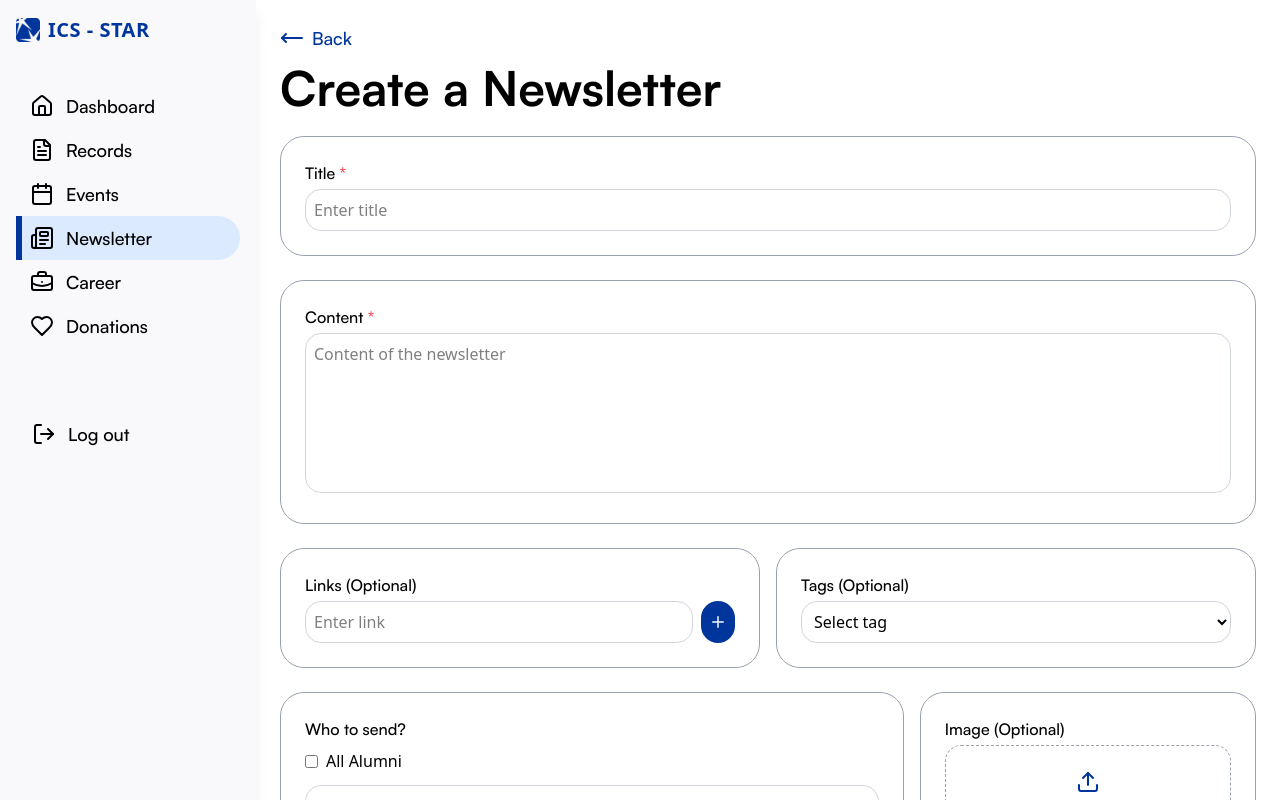
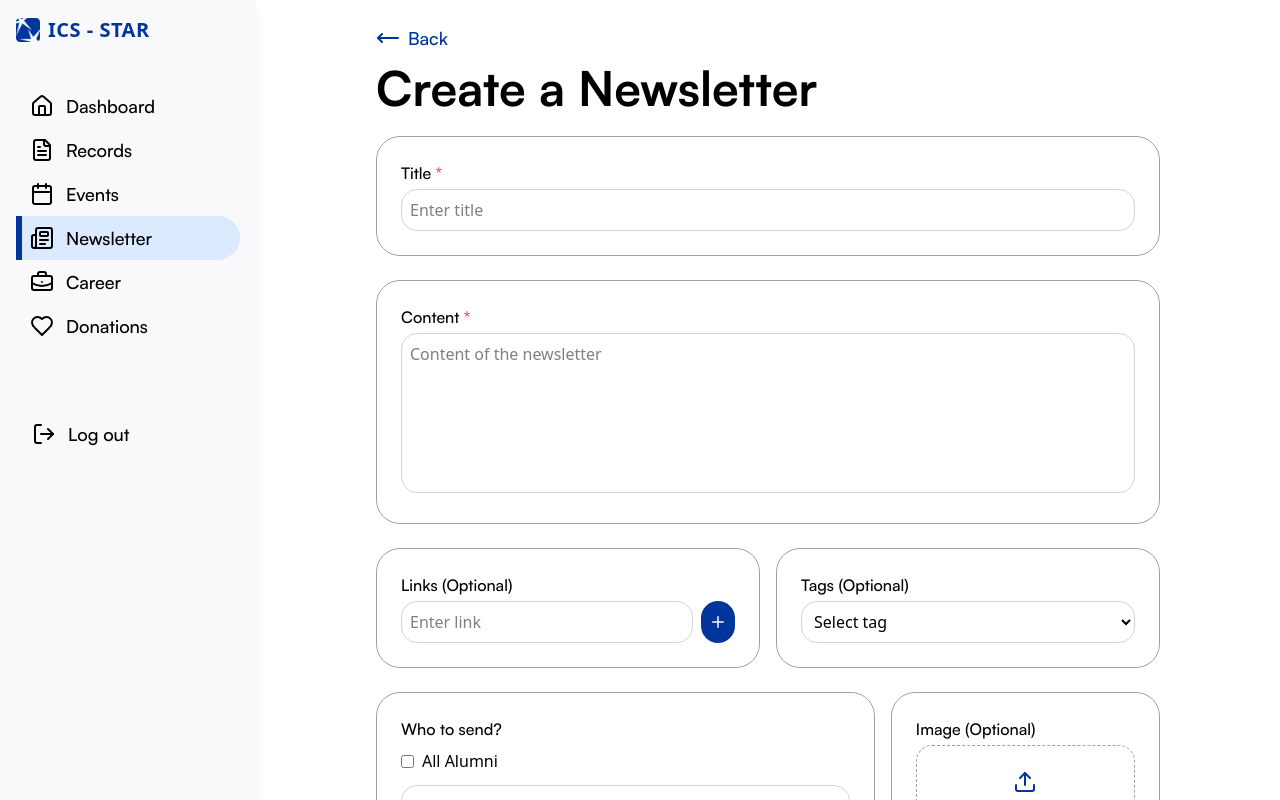
Before and after one commit to cazhiareese/ICS-STAR, a React (Vite) app in the folder app/: page /admin/newsletter/create-newsletter in a window 1280 px wide. Built offline with nearby package versions, Linux system fonts and the light colour scheme; no server answers.

Commit message:
refactor: adjusted the parent div

```diff
--- a/app/src/RootPages/AdminPages/NewsLetter/AdminCreateNewsLetter.jsx
+++ b/app/src/RootPages/AdminPages/NewsLetter/AdminCreateNewsLetter.jsx
@@ -19,7 +19,7 @@ function AdminCreateNewsletter() {
   };
 
   return (
-    <div className="p-6">
+    <div className="px-30 py-6 overflow-y-auto">
       {/* Back Button */}
       <button
         className="flex gap-2 mb-3 flex-row items-center cursor-pointer"
```
